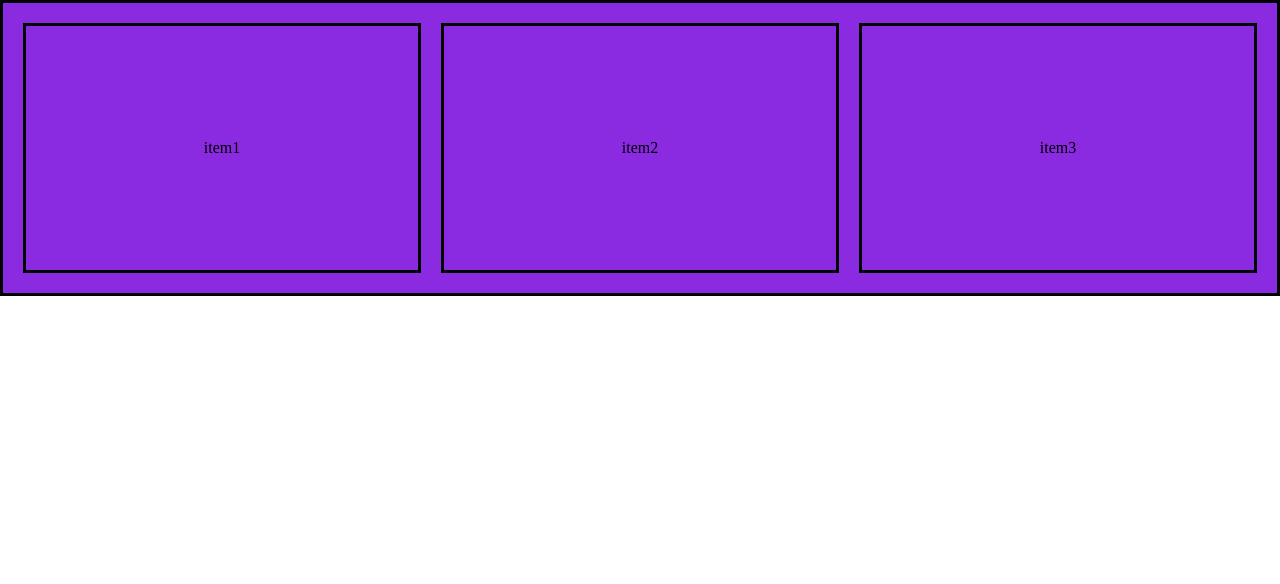
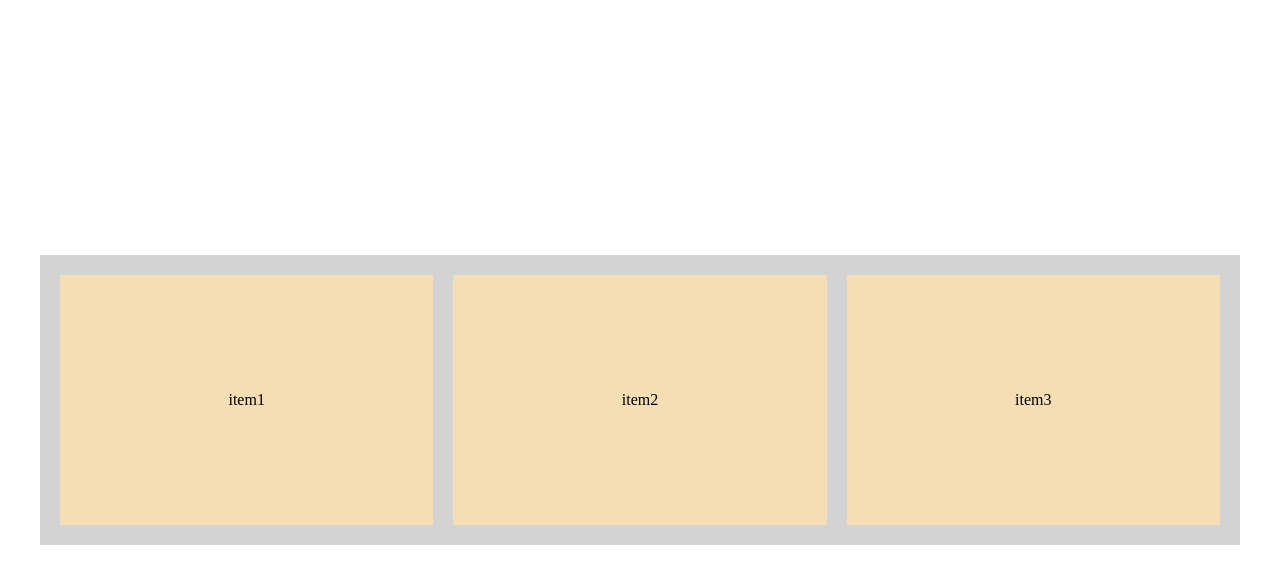
Before and after one commit to Petym98/wba-madera-petr-2c, a plain HTML site: page individual_work/css-flex-1/index.html in a window 1280 px wide. Drawn offline with Linux system fonts and the light colour scheme.

Commit message:
Add files via upload

```diff
--- a/individual_work/css-flex-1/index.html
+++ b/individual_work/css-flex-1/index.html
@@ -9,12 +9,14 @@
 </head>
 <body>
 
+
+    <div class="nejvycVysokyVyssyDiv">
     <div class="flex-container">
         <div class="flex-items">item1</div>
         <div class="flex-items">item2</div>
         <div class="flex-items">item3</div>
      </div>
-
+    </div>
 
 </body>
 </html>
--- a/individual_work/css-flex-1/style.css
+++ b/individual_work/css-flex-1/style.css
@@ -1,18 +1,22 @@
+.nejvycVysokyVyssyDiv{
+  display: flex;
+  justify-content: center;
+  height: 100vh;
+  flex-direction: row;
+  align-content: center;
+  align-items: center;
+  align-self: center;
+}
 
 .flex-container {
-  display: flex;
+  padding: 10px;
+  display:flex;
   flex-direction: row;
-  flex-wrap: nowrap;
-  justify-content: normal;
-  align-items: center;
-  align-content:space-between;
-  background-color: blueviolet;
-  border-style:solid;
-  padding: 10px;
-  align-self: center;
-  justify-content: center;
-  justify-items: center;
-
+  flex-wrap:nowrap;
+  justify-content: space-around;
+  align-content: center;
+  width: 1200px;
+  background-color:lightgray;
 }
 
 .flex-items {
@@ -20,15 +24,17 @@
   flex-grow: 0;
   flex-shrink: 1;
   flex-basis: auto;
-  align-self: center;
+  align-self: auto;
   order: 0;
   height: 250px;
-  border-style: solid;
   width: 100%;
   margin: 10px;
   align-items: center;
   justify-content: center;
   justify-items: center;
+  background-color:wheat;
+
+
 
 }
 
```
